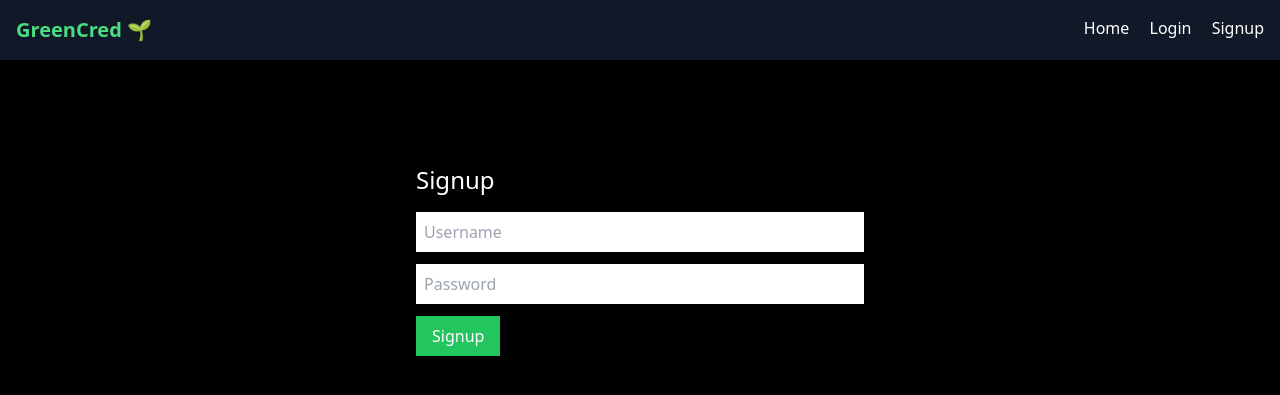
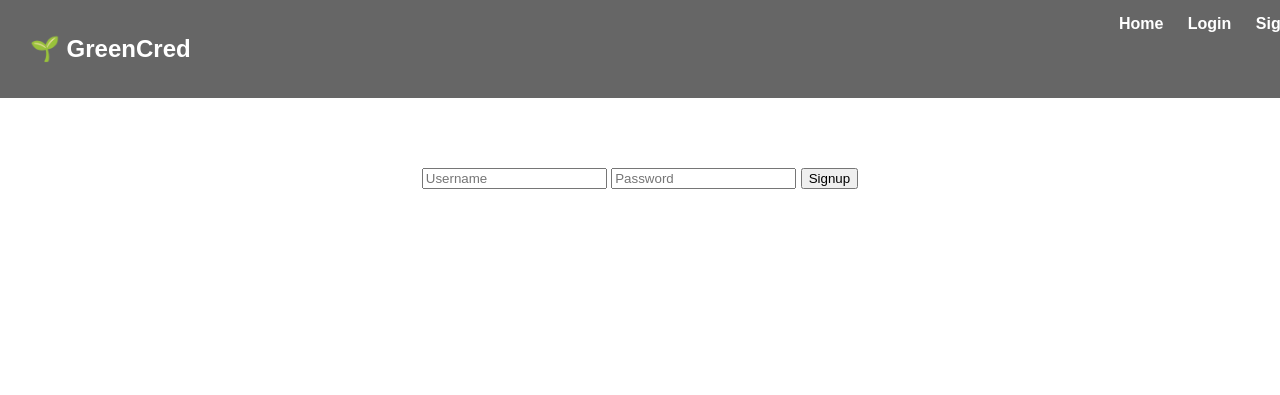
Before and after one commit to amitsingh005/greencred-hackathon, a Django app: page /signup/ in a window 1280 px wide. Shown: the top 395 px of the page. Run offline with Django 5.2, Linux system fonts and the light colour scheme; some libraries are stand-ins or nearby versions.

```diff
--- a/templates/base.html
+++ b/templates/base.html
@@ -1,23 +1,55 @@
 <!DOCTYPE html>
-<html>
+<html lang="en">
 <head>
-    <title>GreenCred</title>
-    <script src="https://cdn.tailwindcss.com"></script>
+    <title>GreenCred 🌱</title>
+    <meta name="viewport" content="width=device-width, initial-scale=1">
+
+    <style>
+        body {
+            margin: 0;
+            font-family: Arial;
+            color: white;
+        }
+
+        .navbar {
+            position: fixed;
+            width: 100%;
+            padding: 15px 30px;
+            display: flex;
+            justify-content: space-between;
+            background: rgba(0,0,0,0.6);
+            z-index: 10;
+        }
+
+        .navbar a {
+            color: white;
+            margin-left: 20px;
+            text-decoration: none;
+            font-weight: bold;
+        }
+
+        .content {
+            position: relative;
+            z-index: 2;
+            padding-top: 100px;
+            text-align: center;
+        }
+    </style>
 </head>
 
-<body class="bg-black text-white">
+<body>
 
-<nav class="flex justify-between p-4 bg-gray-900">
-    <h1 class="text-green-400 text-xl font-bold">GreenCred 🌱</h1>
+<div class="navbar">
+    <h2>🌱 GreenCred</h2>
 
-    <div class="space-x-4">
+    <div>
         <a href="/">Home</a>
         <a href="/login/">Login</a>
         <a href="/signup/">Signup</a>
     </div>
-</nav>
+</div>
 
-<div class="p-6">
+<div class="content">
     {% block content %}{% endblock %}
 </div>
 
```
Also changed, not shown: templates/home.html (+35 -7 lines), 1 other file.
